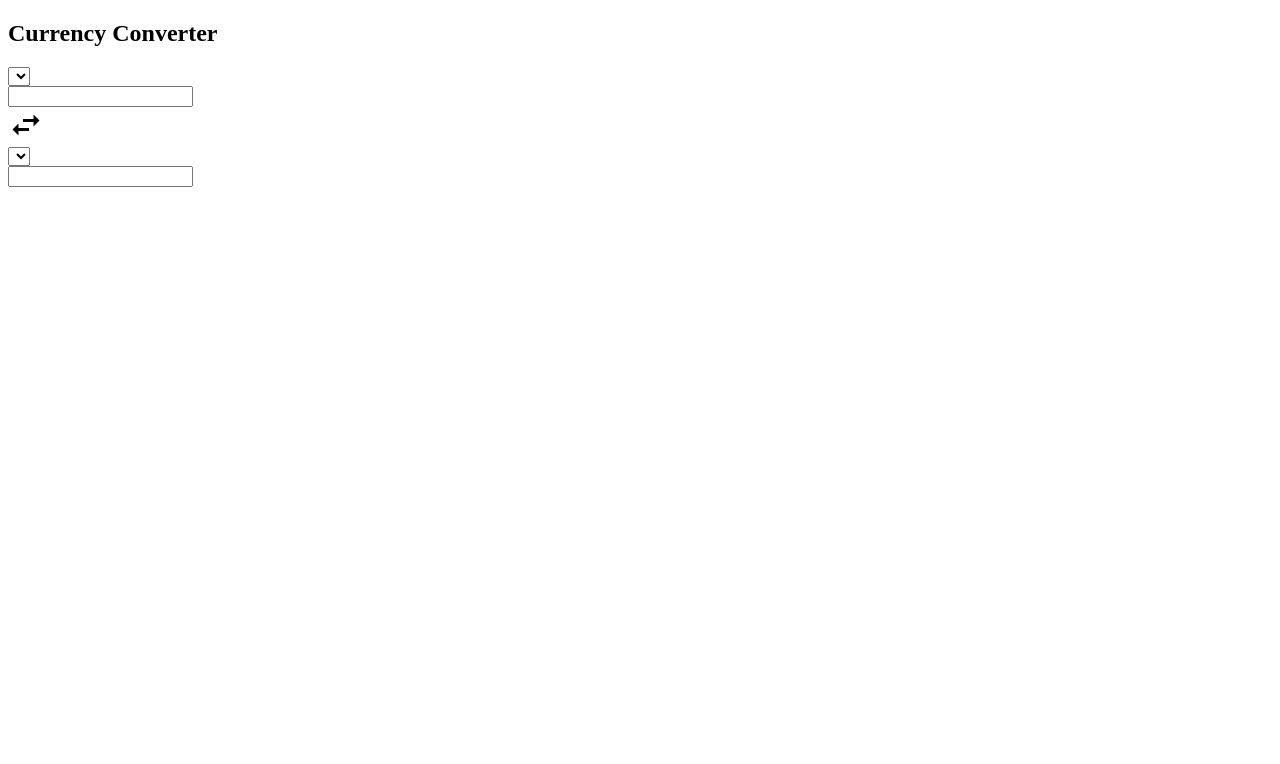
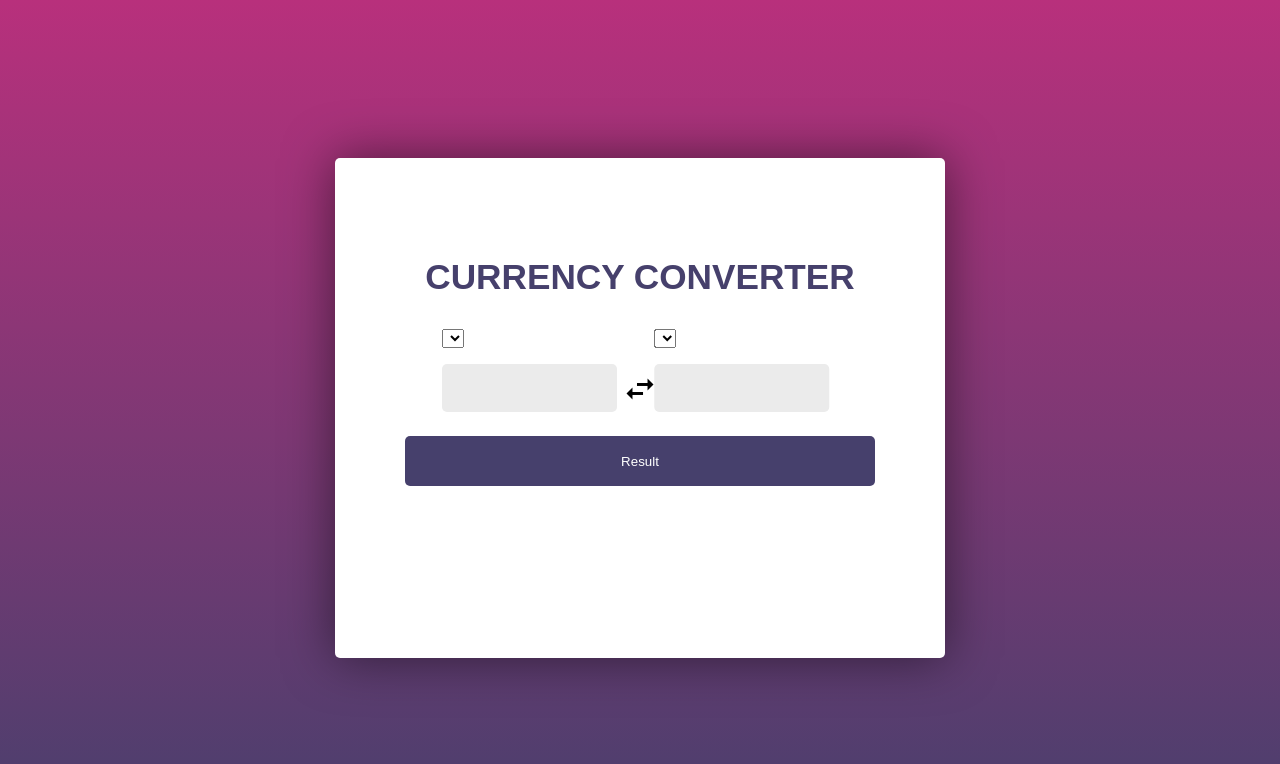
Before and after one commit to subhwhoo/CurrencyConverter, a plain HTML site: page index.html in a window 1280 px wide. Drawn offline with Linux system fonts and the light colour scheme.

Commit message:
CSS Updated

```diff
--- a/index.html
+++ b/index.html
@@ -28,9 +28,10 @@
         >
         <div class="target">
           <div class="options"><select name="" id=""></select></div>
-          <div class="input"><input type="number" name="" id="" /></div>
+          <div class="input"><input type="number" disabled name="" id="" /></div>
         </div>
       </div>
+      <button class="result">Result</button>
     </div>
     <script src="./app.js"></script>
   </body>
--- a/style.css
+++ b/style.css
@@ -0,0 +1,85 @@
+@import url("https://fonts.googleapis.com/css2?family=Yantramanav:wght@500&display=swap");
+
+body {
+  height: 100vh;
+  display: flex;
+  justify-content: center;
+  align-items: center;
+  background-image: linear-gradient(to bottom, #b8307c, #4a3f6d);
+  overflow: hidden;
+}
+.container {
+  background-color: #fff;
+  width: 470px;
+  height: 360px;
+  padding: 70px;
+  box-shadow: 0px 0px 50px rgba(0, 0, 0, 0.5);
+  border-radius: 5px;
+  font-family: "Yantramantav", sans-serif;
+}
+.heading {
+  color: #46406c;
+  text-align: center;
+  text-transform: uppercase;
+  font-size: 2.2rem;
+}
+.rate {
+  margin-top: 0px;
+  margin-bottom: 25px;
+}
+.rate1 {
+  color: #848484;
+
+}
+.rate2 {
+  margin-top: 0.5rem;
+  font-size: 1.5rem;
+}
+.main {
+  display: flex;
+  flex-direction: row;
+  justify-content: center;
+  margin-top: 2rem;
+}
+.swap {
+  align-self: flex-end;
+  padding: 5px;
+  cursor: pointer;
+}
+.option select {
+  padding: 2%;
+  width: 75px;
+}
+.input input {
+  all: unset;
+  display: inline-block;
+  margin-top: 1rem;
+  width: 175px;
+  height: 48px;
+  padding: 5px;
+  background-color: #ebebeb;
+  color: #848484;
+  font-size: 1.5rem;
+  border: none;
+  box-sizing: border-box;
+  border-radius: 5px;
+  font-weight: 500;
+  appearance: textfield;
+}
+.target{
+    transform: translateX(-5%);
+}
+.result{
+    margin-top: 1.5rem;
+    width: 100%;
+    height: 50px;
+    text-align: center;
+    color: white;
+    background-color: #46406c;
+    outline: none;
+    border: none;
+    border-radius: 5px;
+}
+.result:active{
+    background-color: #342f52;
+}
```
